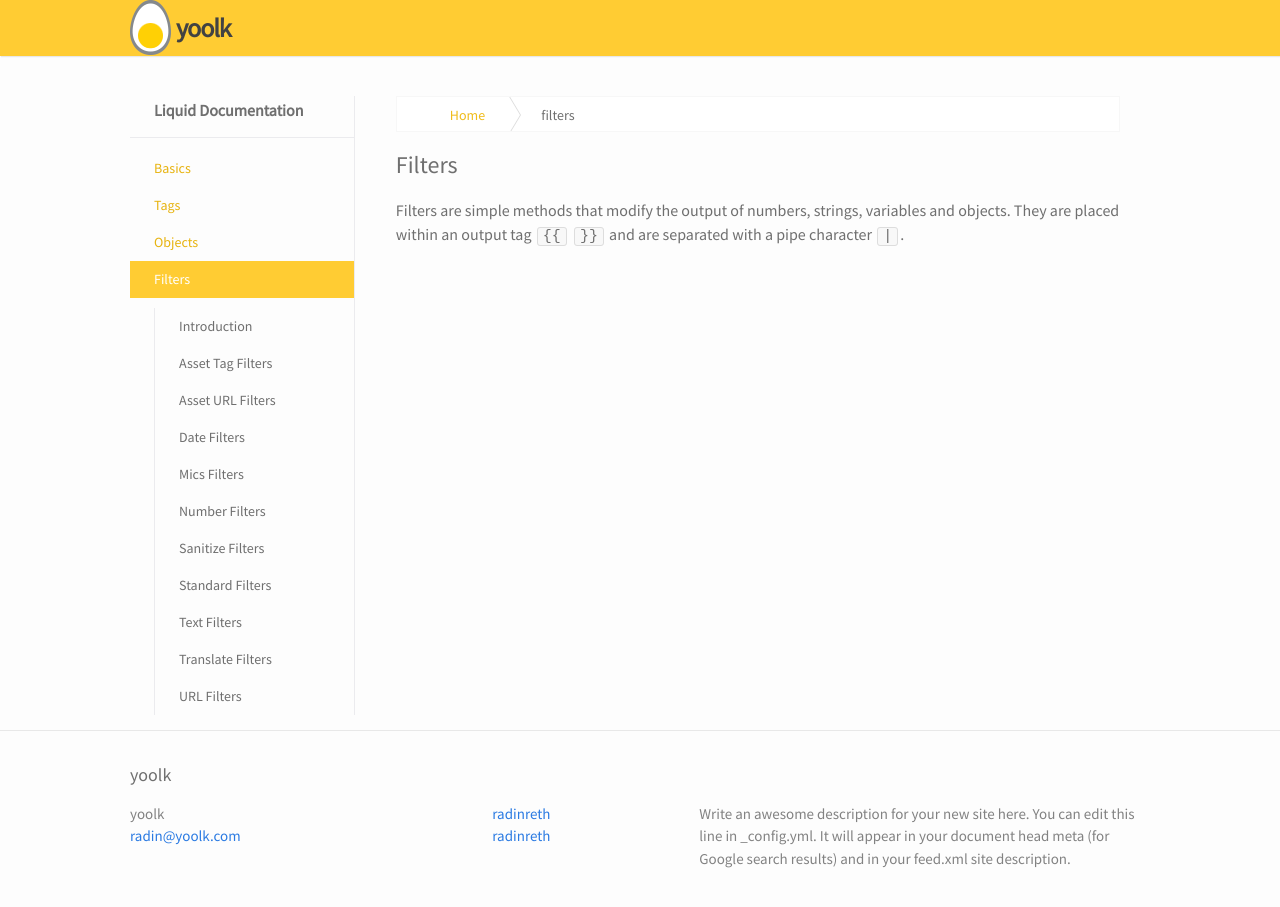
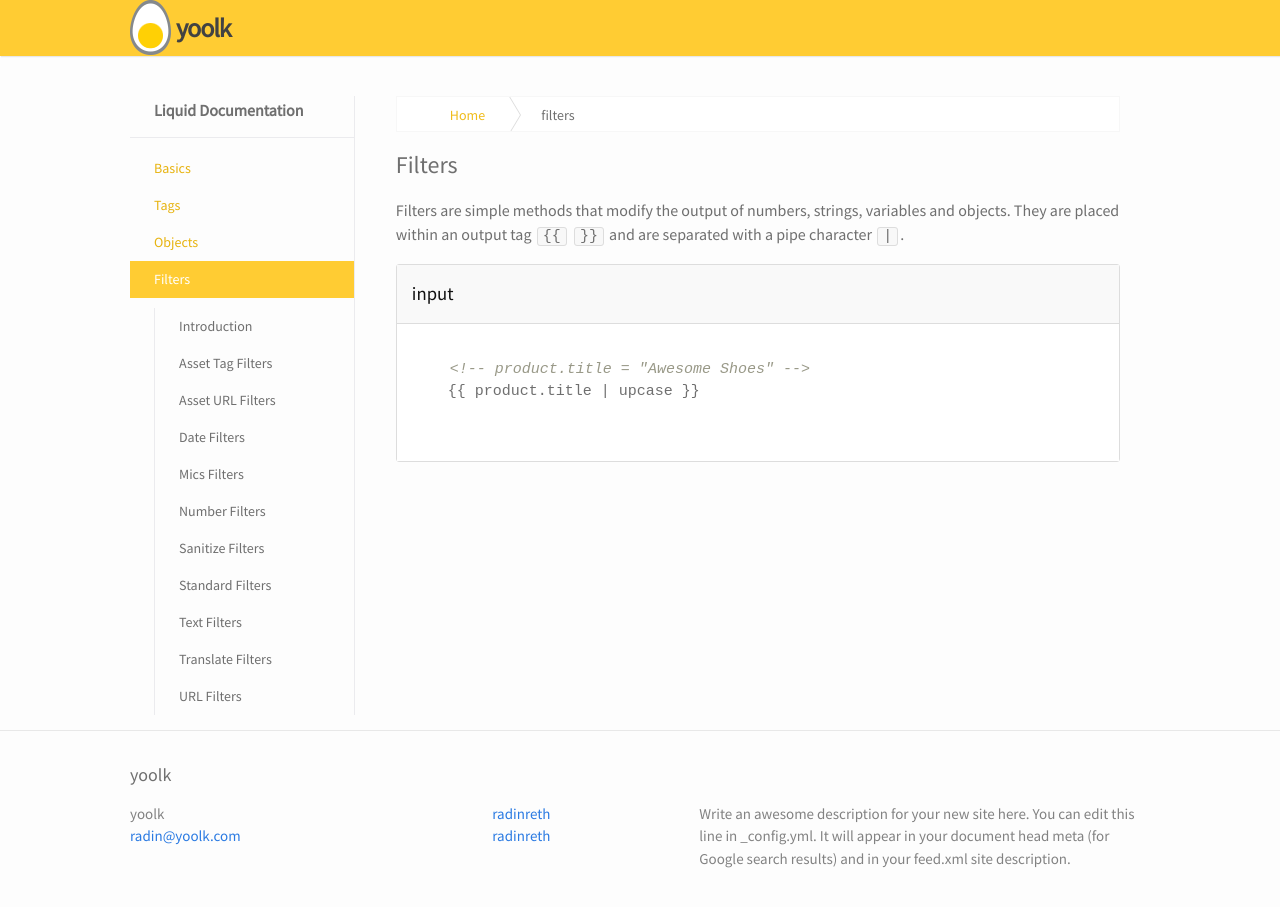
Before and after one commit to yoolk/liquid-documentation, a Jekyll site: the page built from filters/index.markdown, in a window 1280 px wide and 930 px high. Shown: the top 907 px of the window. Built offline with Jekyll 4.4.1, drawn with Linux system fonts in a browser that asks for light colours.

Commit message:
add Sass panel

```diff
--- /dev/null
+++ b/_sass/_panel.scss
@@ -0,0 +1,30 @@
+.panel {
+  border-radius: 3px;
+  border: 1px solid $panel-border-color;
+}
+.panel-header {
+  margin: 0;
+  border-bottom: 1px solid $panel-border-color;
+  padding: 15px;
+  background-color: $panel-bg-header;
+  h3 {
+    margin: 0;
+    color: $text-color;
+  }
+}
+.panel-body {
+  .highlight {
+    margin: 0;
+    padding: 20px 0;
+  }
+  pre {
+    background: white;
+    overflow-x: auto;
+    border: none;
+    margin: 0;
+    padding: 15px;
+  }
+  .language-html {
+    background: white;
+  }
+}
--- a/css/main.scss
+++ b/css/main.scss
@@ -26,7 +26,9 @@ $on-laptop:        800px;
 
 // Custom variables
 
-$logo-color:      #808080;
+$logo-color:          #808080;
+$panel-border-color:  #DDD;
+$panel-bg-header:     #F9F9F9;
 
 
 
@@ -49,5 +51,6 @@ $logo-color:      #808080;
 @import
         "base",
         "layout",
-        "syntax-highlighting"
+        "syntax-highlighting",
+        "panel"
 ;
--- a/filters/index.markdown
+++ b/filters/index.markdown
@@ -5,3 +5,15 @@
 ## Filters
 
 Filters are simple methods that modify the output of numbers, strings, variables and objects. They are placed within an output tag {% raw %}<code>{{</code> <code>}}</code>{% endraw %} and are separated with a pipe character {% raw %}<code>|</code>{% endraw %}.
+
+<div class="panel">
+  <div class="panel-header">
+  <h3>input</h3>
+  </div>
+  <div class="panel-body">
+    {% highlight html %}{% raw %}
+    <!-- product.title = "Awesome Shoes" -->
+    {{ product.title | upcase }}
+    {% endraw %}{% endhighlight %}
+  </div>
+</div>
```
